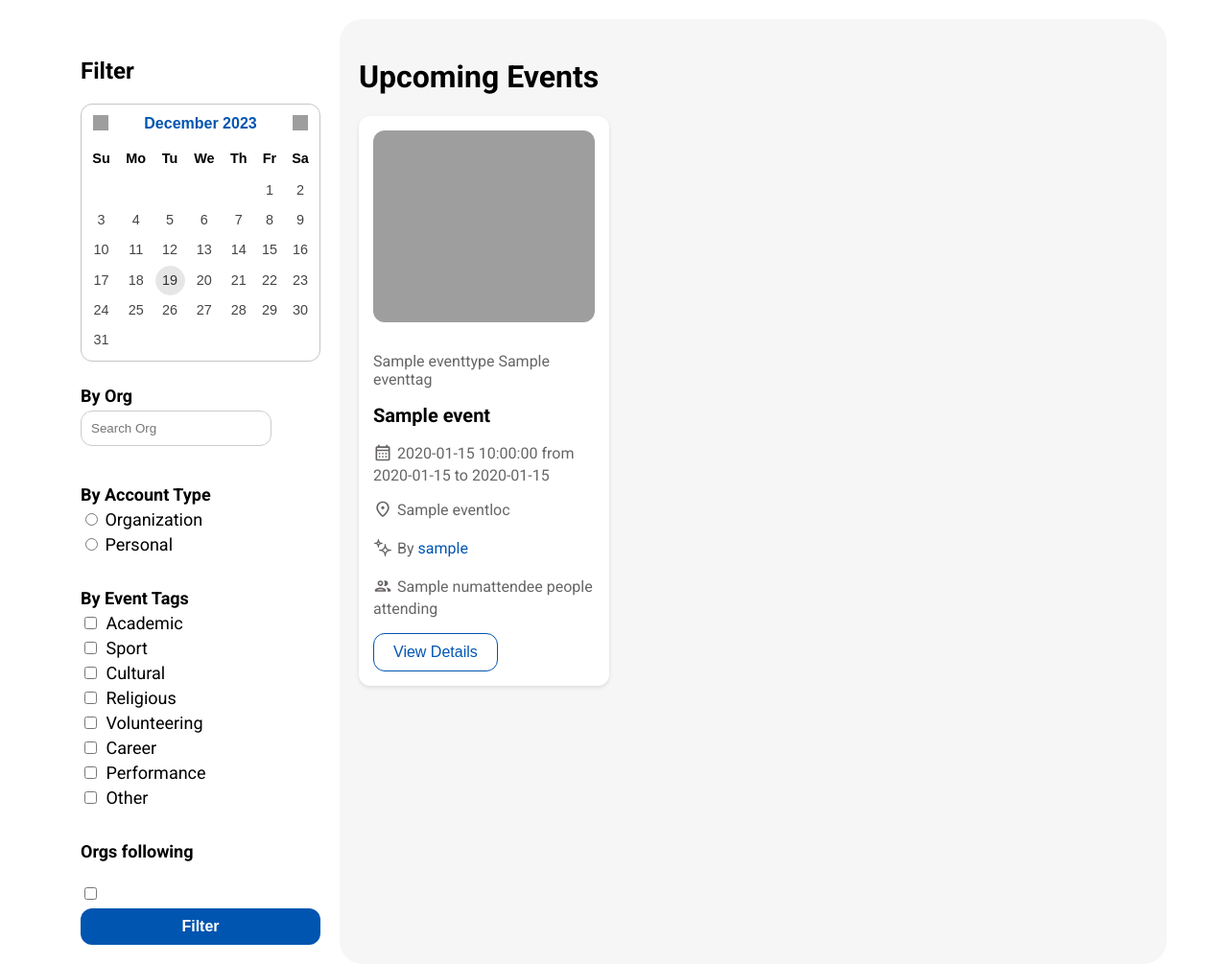
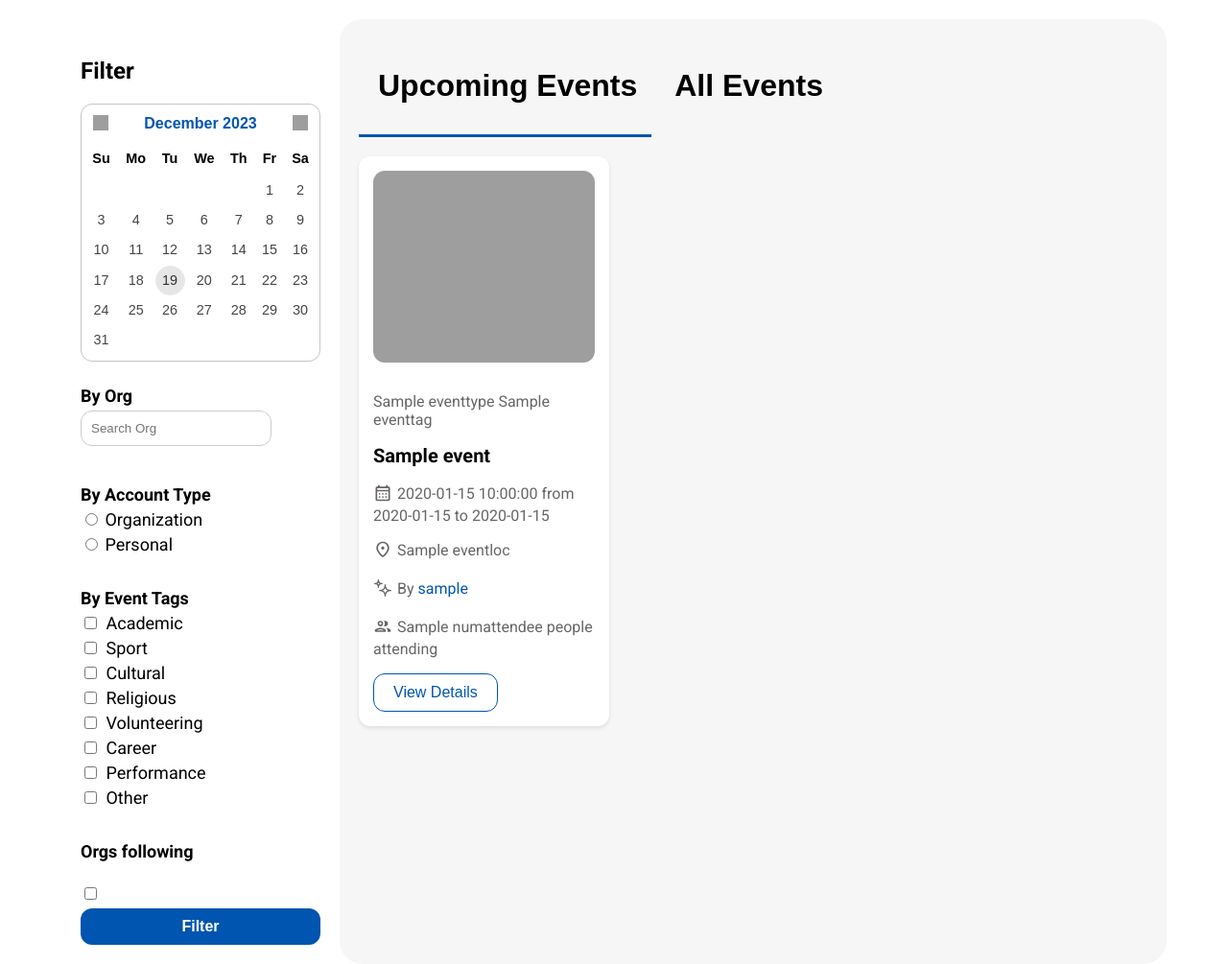
Before and after one commit to jje009wells/WEevent, a Flask app: template templates/all_events.html in a window 1280 px wide. Shown: the part 72-1077 px from the top of the page at 96% size. Run offline with Flask 3, Linux system fonts and the light colour scheme; the template is opened without the code that fills it: most values are stand-ins (such as "Sample title", 1, 10 or a date in 2020); parts of the project's set-up code (start-up, migrations or seed data) failed here and were passed over; some libraries are stand-ins or nearby versions; grey boxes are pictures that could not be loaded.

Commit message:
Added upcoming events/all events feature on the homepage

```diff
--- a/app_nov18.py
+++ b/app_nov18.py
@@ -38,7 +38,8 @@ def index():
     conn = dbi.connect()
     user_id = session.get('uid')
     events = helpers_nov18.get_homepage_events(conn, user_id=user_id)
-    return render_template('all_events.html', events = events)
+    upcoming_events = helpers_nov18.get_upcoming_events(conn,user_id=user_id)
+    return render_template('all_events.html', events = events, upcoming_events=upcoming_events)
 
 @app.route('/uploads/<filename>/')
 def uploads(filename):
@@ -155,7 +156,7 @@ def event(event_id):
             filename = None
 
         rsvp_info = helpers_nov18.get_rsvp_info(conn, event_id)
-        qa= helpers_nov18.get_qa(conn, event_id)
+        qa = helpers_nov18.get_qa(conn, event_id)
         return render_template('event_detail.html', event=event, filename=filename, rsvp_info = rsvp_info, uid = str(session.get('uid')), qa = qa)
 
     else:
--- a/static/styles.css
+++ b/static/styles.css
@@ -1119,3 +1119,37 @@ td {
 .reply-divider {
   border-top:#f1f0f0 1px solid;
 }
+
+.tabs {
+  margin-bottom: 20px;
+}
+
+.tab {
+  background-color: transparent;
+  color:#000000;
+  border: none;
+  outline: none;
+  cursor: pointer;
+  padding-right: 15px;
+  border-radius: 0%;
+  transition: 0.3s;
+  border-bottom: transparent 3px solid;
+}
+
+.tab.active {
+  border-bottom: #0055B0 3px solid;
+}
+
+.tab:hover {
+  border-bottom: #0055B0 3px solid;
+}
+
+.tab-content {
+  display: none;
+  animation: fadeEffect 1s; /* Fading effect takes 1 second */
+}
+
+@keyframes fadeEffect {
+  from {opacity: 0;}
+  to {opacity: 1;}
+}
--- a/templates/all_events.html
+++ b/templates/all_events.html
@@ -15,6 +15,24 @@
       }
     });
   });
+
+  function showTab(tabName) {
+  // Hide all tabs
+  $('.tab-content').hide();
+
+  // Remove active class from all tabs
+  $('.tab').removeClass('active');
+
+  // Show the selected tab content and add the active class to the clicked tab
+  $('#' + tabName).show();
+  $('.tab[onclick="showTab(\'' + tabName + '\')"]').addClass('active');
+}
+
+// Call this function to display the first tab on page load
+$(document).ready(function() {
+  showTab('upcoming'); // Show 'upcoming' tab on page load
+});
+
 </script>
 {% endblock %}
 
@@ -62,7 +80,56 @@
         </div>
 
         <div class="main-content">
-            <h1>Upcoming Events</h1>
+          <div class="tabs">
+            <button class="tab" onclick="showTab('upcoming')"><h1>Upcoming Events</h1></button>
+            <button class="tab" onclick="showTab('all')"><h1>All Events</h1></button>
+          </div>
+          <div id="upcoming" class = "tab-content">
+            <div class="event-grid">
+              {% for event in upcoming_events %}
+              <div class="event-card">
+                <div class="event-image">
+                    {% if event.spam %}
+                        {% set filename = event.spam.split('/')[-1] %}
+                            <img src="{{ url_for('uploads', filename=filename) }}" alt="Event image for {{ event.eventname }}">
+                    {% else %}
+                      <img src="{{ url_for('static', filename='images/WeEvent_default_event_pic.png') }}" alt="WeEvent default image">
+                    {% endif %}
+                </div>
+                <div class="event-info">
+                  <p class="event-detail">
+                    <span class="event-type {{ event.eventtype|lower }}">{{ event.eventtype }}</span>
+                    {% set tag_list = event.eventtag.split(',') %}
+                    {% for tag in tag_list %}
+                      <span class="event-type {{ tag|trim|lower }}">{{ tag|trim }}</span>
+                    {% endfor %}
+                  </p >
+                  <h2 class="event-title">{{ event.eventname }}</h2>
+                  <p class="event-detail evnet-date">{{ event.formatted_date }} from {{ event.formatted_starttime }} to {{ event.formatted_endtime }}</p>
+                  <p class="event-detail event-loc">{{ event.eventloc }}</p>
+                  <p class="event-detail event-host">By <a href="{{ url_for('profile', profile_user_id=event.userid) }}">{{ event.username }}</a></p>
+                  <p class="event-detail event-att">{{ event.numattendee}} people attending</p>
+                  <div class="event-actions">
+                    {% if session.uid and session.usertype == 'personal' and session.uid != event.userid %}
+                      <form action="{{ url_for('rsvp', event_id=event.eventid) }}" method="post">
+                        {% if event.user_rsvped == 'yes'%}
+                          <button id="rsvpButton" type="submit" class="rsvp-button">Cancel RSVP</button>
+                        {% else %}
+                          <button id="rsvpButton" type="submit" class="rsvp-button">RSVP</button>
+                        {%endif%}
+                      </form>
+                    {% endif %}
+                    <form action="{{ url_for('event', event_id=event.eventid) }}" method="get">
+                    <button type="submit" class="details-button">View Details</button>
+                    </form>
+                  </div>
+                </div>
+              </div>
+              {% endfor %}
+            </div>
+          </div>
+
+          <div id="all" class = "tab-content" style="display: none;">
             <div class="event-grid">
               {% for event in events %}
               <div class="event-card">
@@ -105,6 +172,7 @@
               </div>
               {% endfor %}
             </div>
+          </div>
         </div>
     </div>
 </body>
```
Also changed, not shown: helpers_nov18.py (+28 -0 lines).
